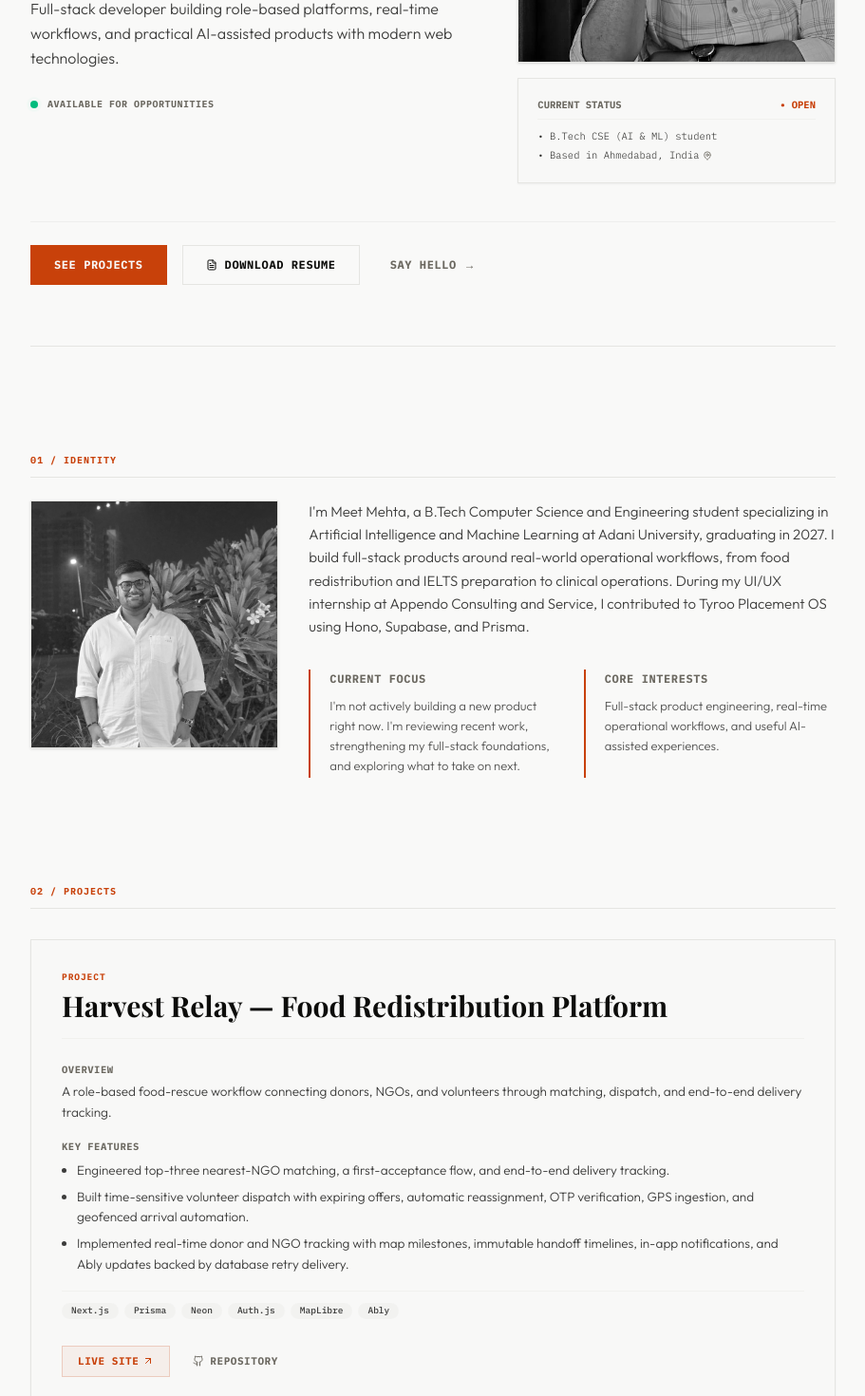
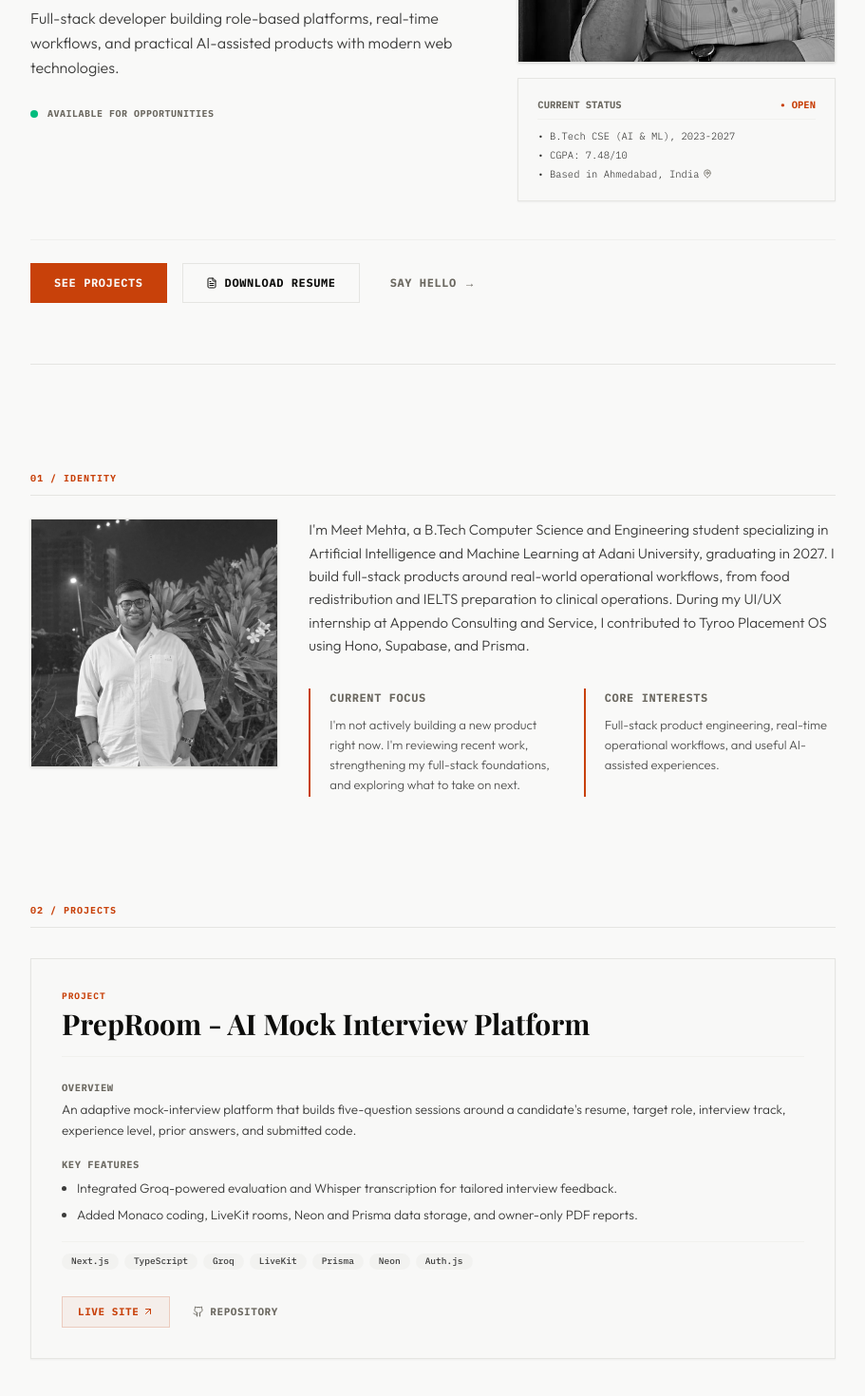
Before and after one commit to meetmehta0685/meet-mehta-portfolio, a Next.js app: page / in a window 1280 px wide. Shown: the part 480-1950 px from the top of the page at 95% size, without its empty margins (184-1095 px from the left). Built offline with nearby package versions, Linux system fonts and the light colour scheme.

Commit message:
Update portfolio from latest resume

```diff
--- a/src/app/page.tsx
+++ b/src/app/page.tsx
@@ -163,7 +163,8 @@ export default function Home() {
                   <span className="text-accent">• OPEN</span>
                 </div>
                 <div className="flex flex-col gap-1 text-foreground/90 font-light">
-                  <div>• B.Tech CSE (AI &amp; ML) student</div>
+                  <div>• B.Tech CSE (AI &amp; ML), 2023-2027</div>
+                  <div>• CGPA: 7.48/10</div>
                   <div className="flex items-center gap-1">
                     • Based in Ahmedabad, India <MapPin size={10} className="text-muted" />
                   </div>
@@ -322,6 +323,7 @@ export default function Home() {
                         LIVE SITE <ArrowUpRight size={12} />
                       </motion.a>
                     </Magnetic>
+                    {project.githubUrl && (
                       <Magnetic>
                         <motion.a
                           href={project.githubUrl}
@@ -334,6 +336,7 @@ export default function Home() {
                           <GithubIcon size={12} /> REPOSITORY
                         </motion.a>
                       </Magnetic>
+                    )}
                   </div>
                 </div>
               </motion.div>
@@ -356,11 +359,11 @@ export default function Home() {
             variants={capabilitiesContainerVariants}
           >
             {[
-              { label: "LANGUAGES", skills: ["C++", "TypeScript", "JavaScript", "Python", "Java"] },
+              { label: "LANGUAGES", skills: ["C", "TypeScript", "JavaScript", "Python"] },
               { label: "FRONTEND", skills: ["React", "Next.js", "Tailwind CSS", "HTML", "CSS"] },
               { label: "BACKEND", skills: ["Node.js", "Express.js", "Hono", "FastAPI", "REST APIs"] },
               { label: "DATABASES", skills: ["PostgreSQL", "MongoDB", "Supabase", "Neon"] },
-              { label: "TOOLS & CLOUD", skills: ["AWS", "Docker", "Prisma", "Git", "GitHub", "Linux / Unix", "Vercel"] }
+              { label: "TOOLS & CLOUD", skills: ["AWS", "Docker", "Prisma", "Git", "GitHub", "Vercel"] }
             ].map((group) => (
               <motion.div key={group.label} variants={capabilityColumnVariants} className="flex flex-col gap-3">
                 <span className="text-[10.5px] font-mono font-bold tracking-wider text-muted uppercase">{group.label}</span>
@@ -524,7 +527,7 @@ export default function Home() {
                 Let&apos;s build <br /> something meaningful.
               </h2>
               <p className="text-[13px] leading-relaxed text-foreground/75 font-light max-w-[280px] font-sans">
-                I&apos;m usually available. Email is the fastest way to reach me. I usually respond within 24 hours.
+                Email is the fastest way to reach me. I usually respond within 24 hours.
               </p>
             </div>
 
--- a/src/data/projects.ts
+++ b/src/data/projects.ts
@@ -4,14 +4,26 @@ export interface Project {
   summary: string;
   keyAchievements: string[];
   technologies: string[];
-  githubUrl: string;
+  githubUrl?: string;
   liveUrl: string;
 }
 
 export const projects: Project[] = [
   {
+    slug: "preproom",
+    title: "PrepRoom - AI Mock Interview Platform",
+    summary: "An adaptive mock-interview platform that builds five-question sessions around a candidate's resume, target role, interview track, experience level, prior answers, and submitted code.",
+    keyAchievements: [
+      "Integrated Groq-powered evaluation and Whisper transcription for tailored interview feedback.",
+      "Added Monaco coding, LiveKit rooms, Neon and Prisma data storage, and owner-only PDF reports."
+    ],
+    technologies: ["Next.js", "TypeScript", "Groq", "LiveKit", "Prisma", "Neon", "Auth.js"],
+    githubUrl: "https://github.com/meetmehta0685/PrepRoom",
+    liveUrl: "https://prepwithpeers.vercel.app"
+  },
+  {
     slug: "harvest-relay",
-    title: "Harvest Relay — Food Redistribution Platform",
+    title: "Harvest Relay - Food Redistribution Platform",
     summary: "A role-based food-rescue workflow connecting donors, NGOs, and volunteers through matching, dispatch, and end-to-end delivery tracking.",
     keyAchievements: [
       "Engineered top-three nearest-NGO matching, a first-acceptance flow, and end-to-end delivery tracking.",
@@ -37,7 +49,7 @@ export const projects: Project[] = [
   },
   {
     slug: "aurum-qms",
-    title: "AURUM QMS — Clinical Operations Platform",
+    title: "AURUM QMS - Clinical Operations Platform",
     summary: "A role-aware clinical operations platform spanning appointments, real-time queues, records, diagnostics, prescriptions, and connected care workflows.",
     keyAchievements: [
       "Built workflows for patients, doctors, admins, laboratory technicians, and pharmacy staff.",
```
Also changed, not shown: 1 other file (tests, documents, lock files or other folders). Lines whose indentation alone changed are shown as unchanged.
